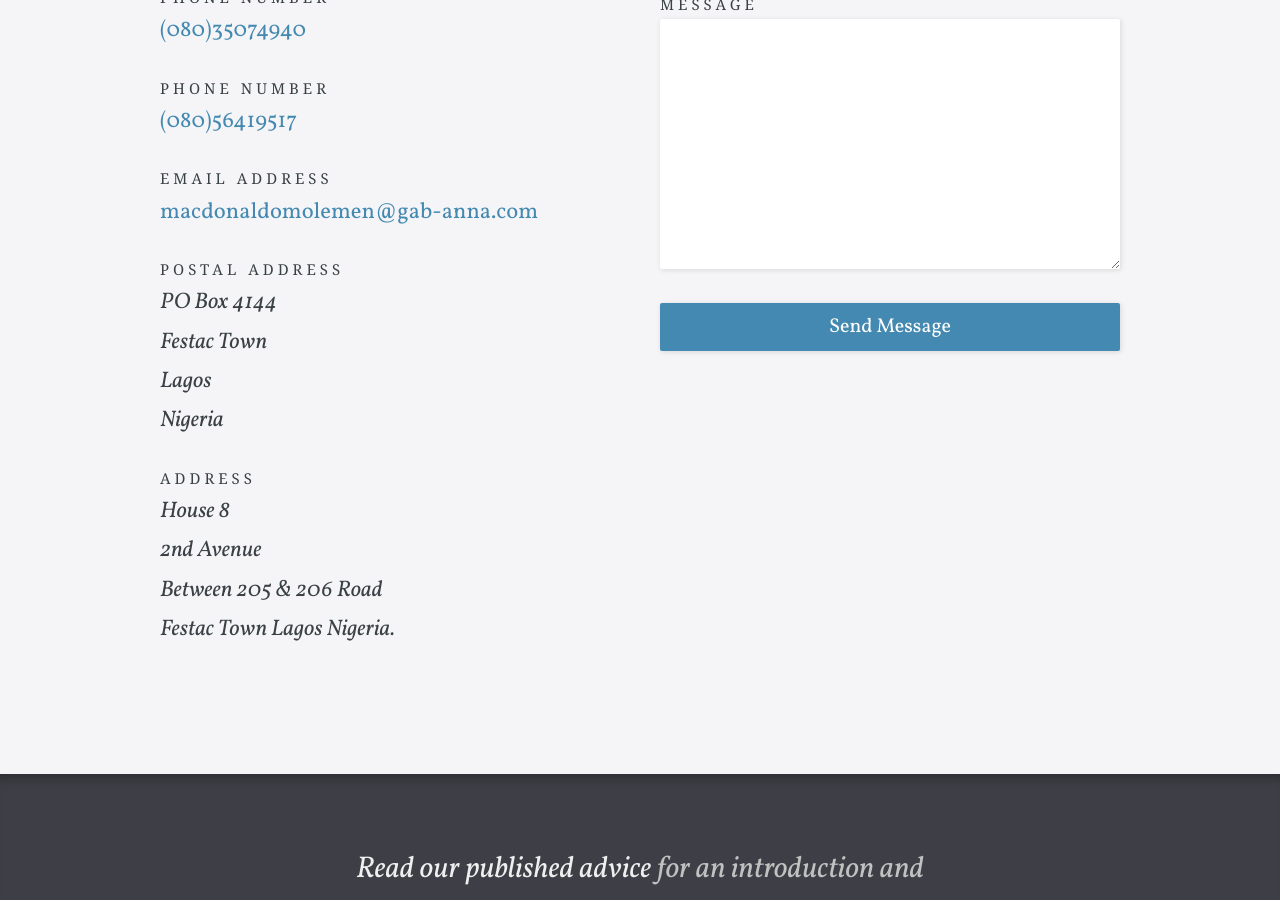
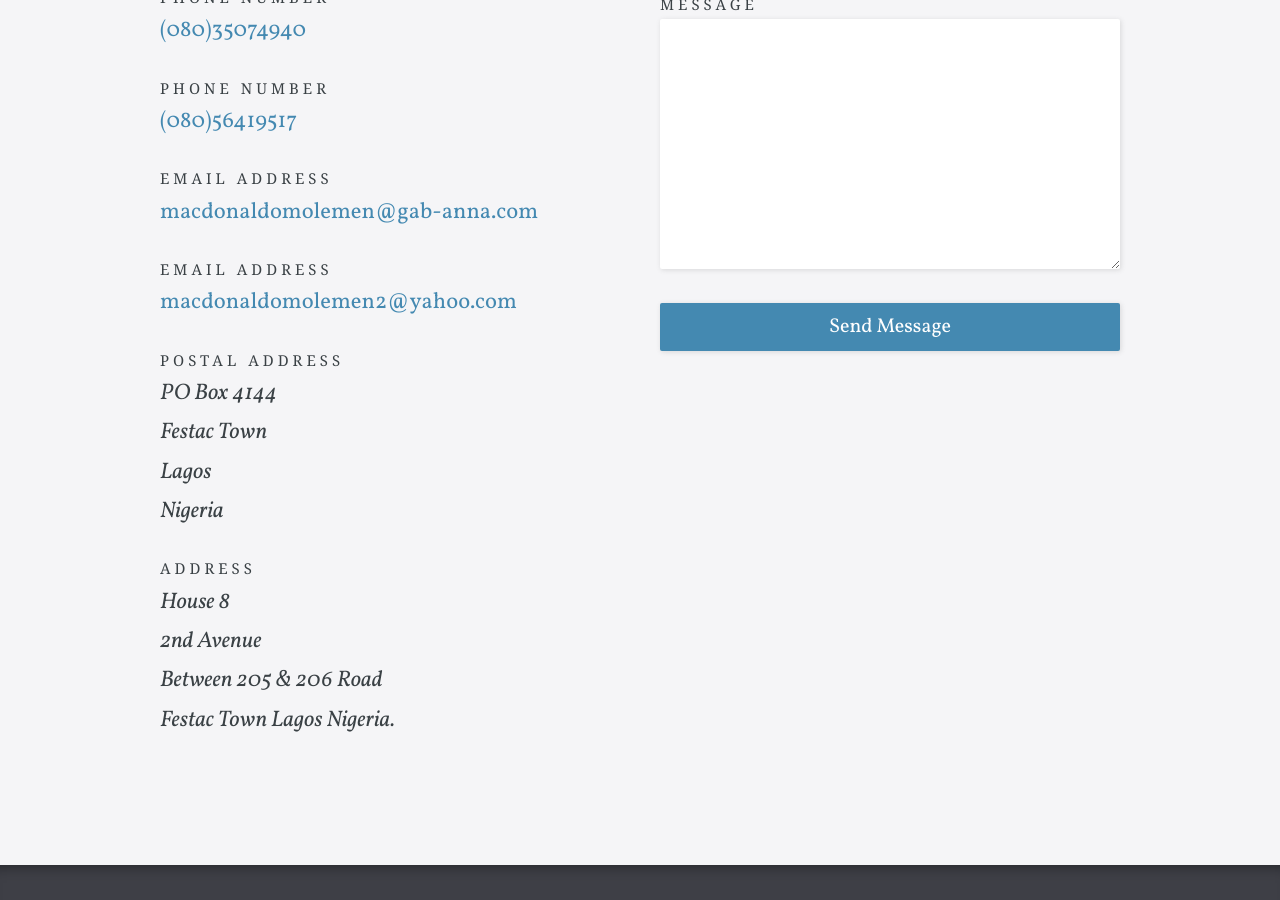
Before and after one commit to enonchong/h, a Jekyll site: the page built from contact.html, in a window 1280 px wide and 900 px high, scrolled down 1104 px. Built offline with Jekyll 4.4.1, drawn with Linux system fonts in a browser that asks for light colours; some web fonts are replaced.

Commit message:
save contacts

```diff
--- a/contact.html
+++ b/contact.html
@@ -29,6 +29,8 @@ map:
 		<p class="contact-info"><a href="tel:{{ site.data.company.contact_phone_number }}">(080)56419517</a></p>
 		<label>Email Address</label>
 		<p class="contact-info"><a href="mailto:{{ site.data.company.contact_email_address }}">{{ site.data.company.contact_email_address }}</a></p>
+		<label>Email Address</label>
+		<p class="contact-info"><a href="mailto:{{ site.data.company.contact_email_address }}">macdonaldomolemen2@yahoo.com</a></p>
 
 		<label>Postal Address</label>
 		<address class="contact-info">{{ site.data.company.postal_address | replace: ',', '<br>' }}</address>
```
